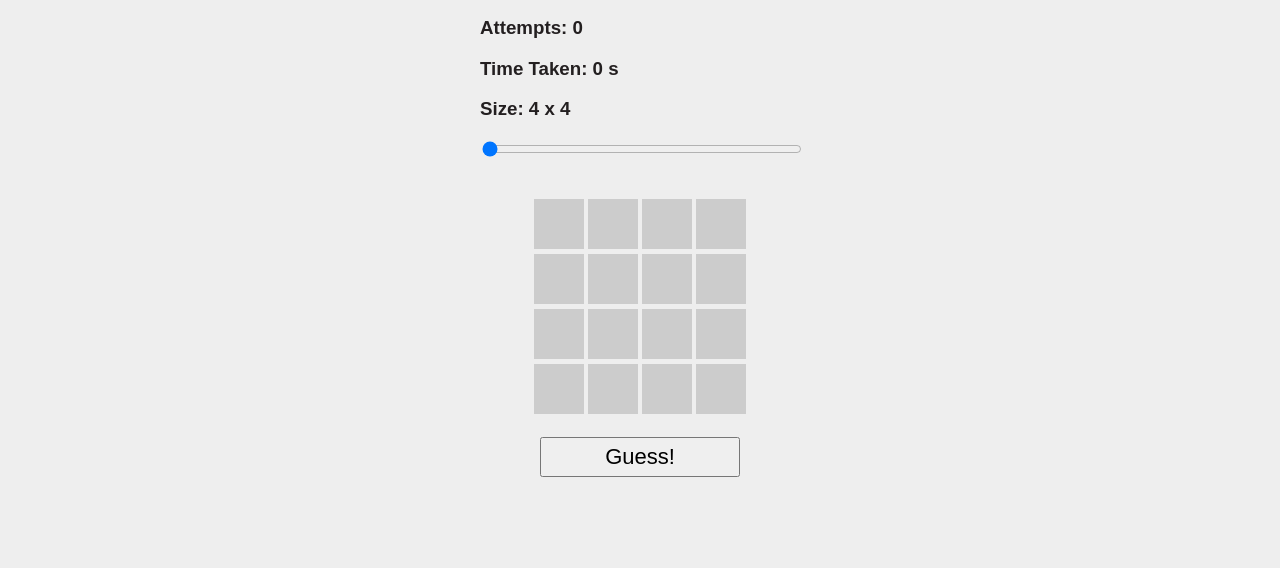
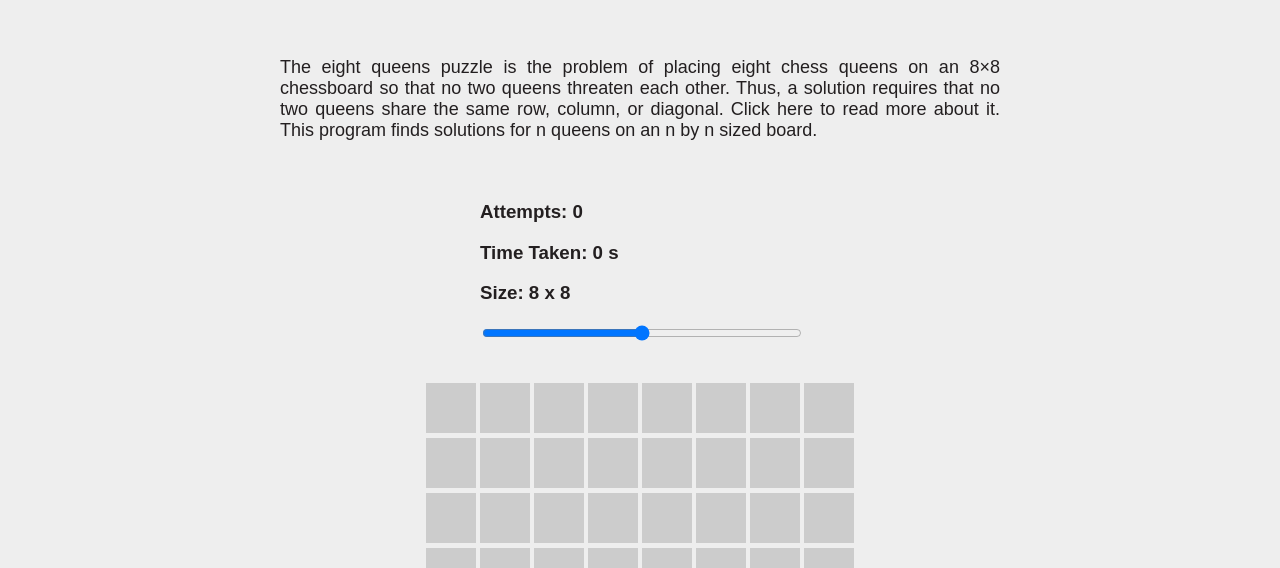
Before and after one commit to kappisan/ChessQueens, a website: page public/index.html in a window 1280 px wide. Shown: the part 232-800 px from the top of the page. Drawn offline with Linux system fonts and the light colour scheme.

Commit message:
add description

```diff
--- a/public/script.js
+++ b/public/script.js
@@ -5,12 +5,11 @@ var app = angular.module('app', ['ngRoute'])
 			.otherwise({ redirectTo: '/' });
 	}]);
 
-
 // CONTROLLERS
 app.controller('PageCtrl', ['$scope', '$http', '$location', function($s, $http, $location) {
 
 	console.log("page controller", $location.$$path);
-	$s.boardSize = 4;
+	$s.boardSize = 8;
 	$s.timeTaken = 0;
 
 	$s.renderBoard = function(size) {
@@ -27,9 +26,7 @@ app.controller('PageCtrl', ['$scope', '$http', '$location', function($s, $http,
 			}
 		}
 		// console.log("$s.board", $s.board);
-		// console.log("columnIndexes", columnIndexes);
 	}
-
 
 	var start = new Date();
 	$s.numberGuesses = 0;
@@ -84,13 +81,11 @@ app.controller('PageCtrl', ['$scope', '$http', '$location', function($s, $http,
 		var passed = true;
 
 		d1.forEach(function(string) {
-			// console.log(string, occurences);
 			var occurences = string.length - string.replace(/1/g, "").length;
 			if(occurences > 1) { passed = false; }
 		});
 
 		d2.forEach(function(string) {
-			// console.log(string, occurences);
 			var occurences = string.length - string.replace(/1/g, "").length;
 			if(occurences > 1) { passed = false; }
 		});
--- a/public/style/main.css
+++ b/public/style/main.css
@@ -50,7 +50,7 @@ h1, h2 {
 }
 
 p {
-    font-size: 26px;
+    font-size: 18px;
     text-align: justify;
     margin: 60px 0;
 }
@@ -240,7 +240,7 @@ p {
 
 #container {
     background-color: #eee;
-    height: 1100px;
+    height: 1300px;
 }
 
 .square {
--- a/public/templates/home.html
+++ b/public/templates/home.html
@@ -1,6 +1,10 @@
 <!-- HOME -->
 <center>
 <div style="margin: 120px;"><h2 style="color: #000;">Chess Queens</h2>
+
+	<div class="text-container" style="width: 720px;">
+		<p>The eight queens puzzle is the problem of placing eight chess queens on an 8×8 chessboard so that no two queens threaten each other. Thus, a solution requires that no two queens share the same row, column, or diagonal. <a href="https://en.wikipedia.org/wiki/Eight_queens_puzzle">Click here to read more about it.</a> This program finds solutions for n queens on an n by n sized board.</p>
+	</div>
 
 	<div class="stats">
 		<h3>Attempts: {{ numberGuesses }}</h3>
```
